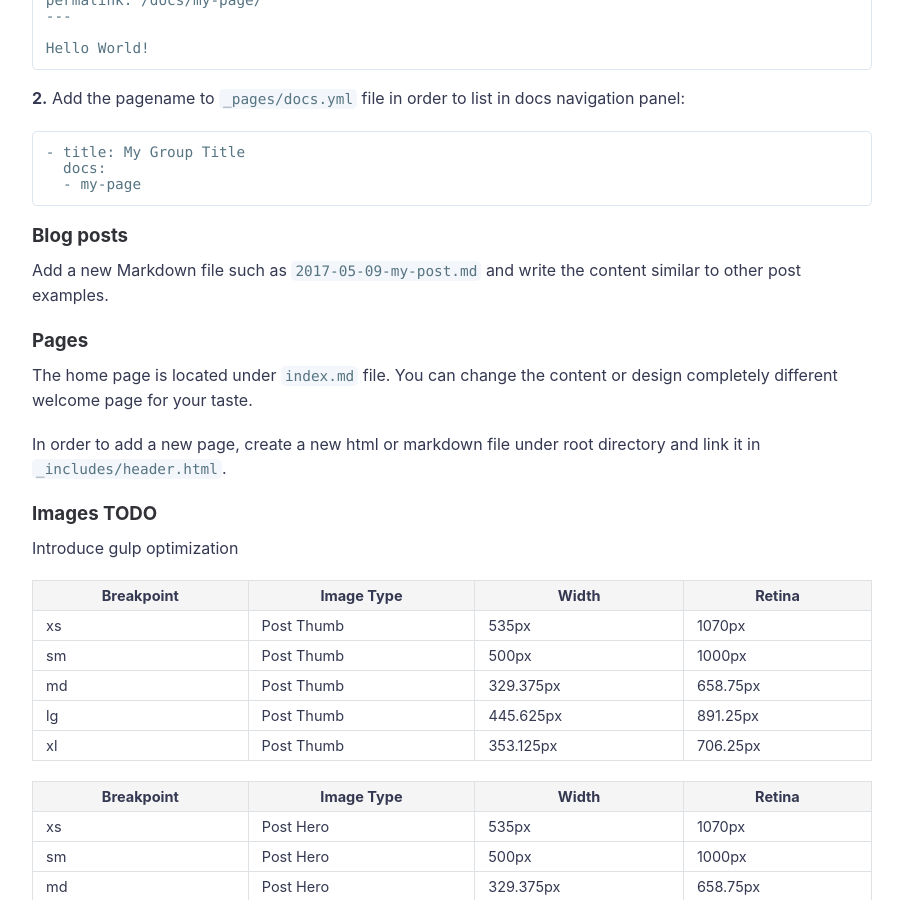
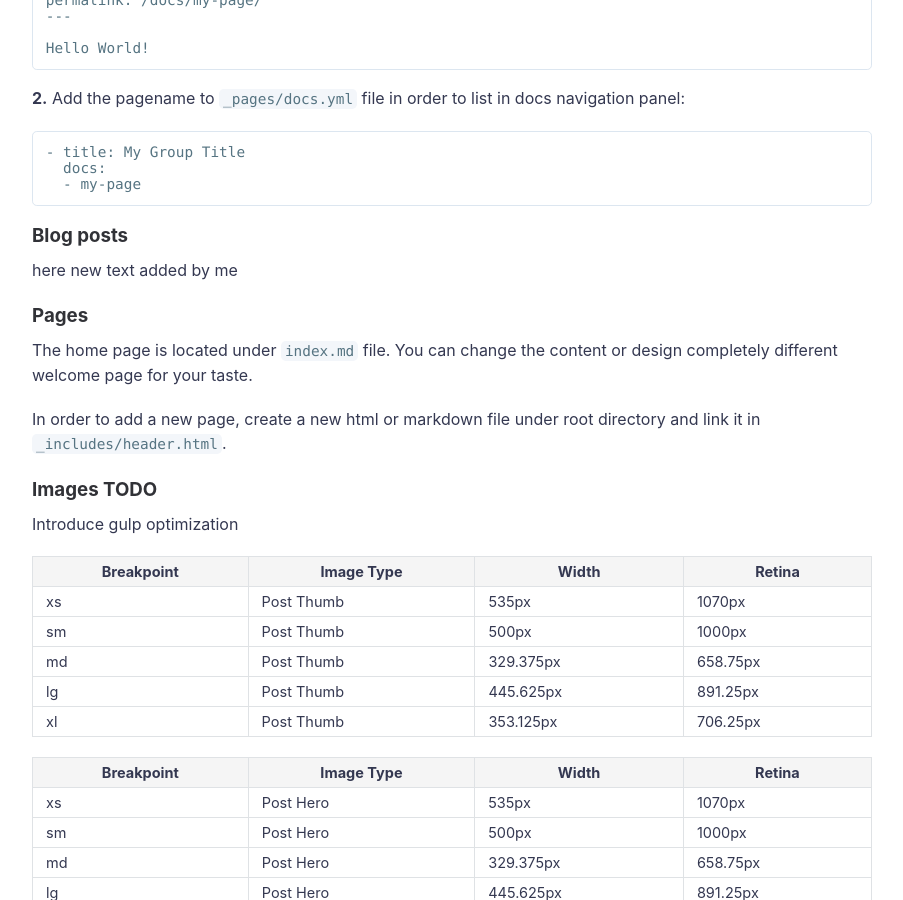
Before and after one commit to NajlaaSA/Blog, a Jekyll site: the page built from _posts/2017-11-26-getting-started.md, in a window 1280 px wide and 900 px high, scrolled down 1154 px. Shown: the whole window, without its empty margins (188-1091 px from the left). Built offline with Jekyll 4.4.1, drawn with Linux system fonts in a browser that asks for light colours; comment, search, counter and statistics services are not loaded.

Commit message:
Update 2017-11-26-getting-started.md

```diff
--- a/_posts/2017-11-26-getting-started.md
+++ b/_posts/2017-11-26-getting-started.md
@@ -41,8 +41,7 @@ Hello World!
 
 ### Blog posts
 
-Add a new Markdown file such as `2017-05-09-my-post.md` and write the content similar to other post examples.
-
+here new text added by me
 ### Pages
 
 The home page is located under `index.md` file. You can change the content or design completely different welcome page for your taste.
```
